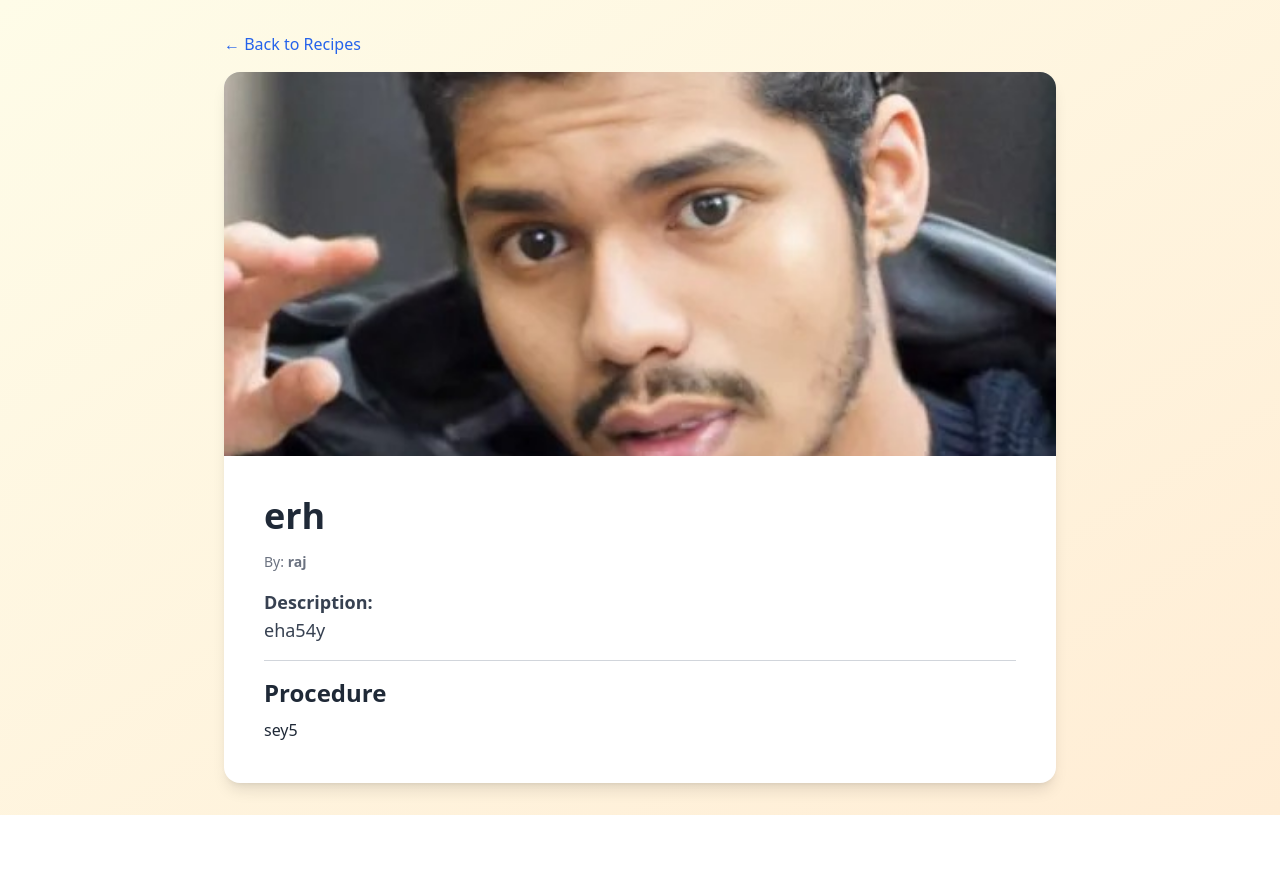
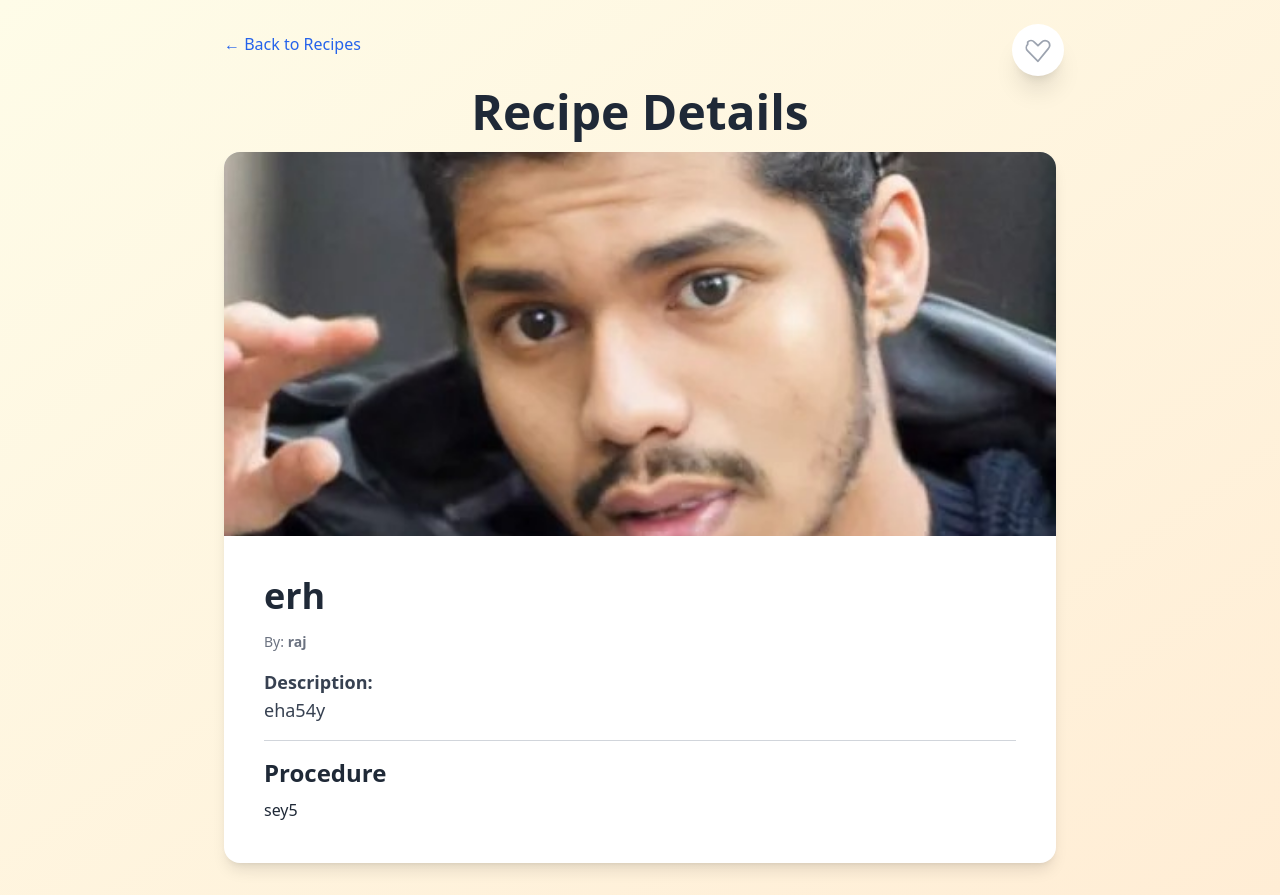
Before and after one commit to codesayan2004/recipe_proj, a Django app: page /dashboard/recipe/1/ in a window 1280 px wide. Before the commit the page ends 815 px from the top, so only its background shows below. Run offline with Django 5.2, Linux system fonts and the light colour scheme; data comes from the database, SQL or seed files in the repository; both versions use the stored data as it was after the commit; some libraries are stand-ins or nearby versions.

Commit message:
V2 Full project completed UI could be improved

```diff
--- a/accounts/admin.py
+++ b/accounts/admin.py
@@ -1,5 +1,7 @@
 from django.contrib import admin
-from .models import FoodItem
+from .models import FoodItem, Wishlist, AdditionalUserInfo
 # Register your models here.
 
 admin.site.register(FoodItem)
+admin.site.register(Wishlist)
+admin.site.register(AdditionalUserInfo)
--- a/accounts/models.py
+++ b/accounts/models.py
@@ -25,3 +25,13 @@ class FoodItem(models.Model):
 
     def __str__(self):
         return self.title
+
+class Wishlist(models.Model):
+    user = models.ForeignKey(User, on_delete=models.CASCADE)
+    recipe = models.ForeignKey(FoodItem, on_delete=models.CASCADE)  # use your Recipe model
+
+    class Meta:
+        unique_together = ('user', 'recipe')  # Prevent duplicates
+
+    def __str__(self):
+        return f"{self.user.username} - {self.recipe.title}"
--- a/accounts/templates/dashboard.html
+++ b/accounts/templates/dashboard.html
@@ -45,7 +45,7 @@
       </a>
 
       <!-- Wishlist -->
-      <a href="#wishlist" class="bg-white p-6 rounded-lg shadow hover:shadow-lg transition text-center group">
+      <a href="wishlist" class="bg-white p-6 rounded-lg shadow hover:shadow-lg transition text-center group">
         <i class="fas fa-heart text-4xl text-red-400 group-hover:text-red-600"></i>
         <h2 class="mt-4 text-xl font-semibold text-gray-700 group-hover:text-red-500">Wishlist</h2>
       </a>
--- a/accounts/templates/part_recipe.html
+++ b/accounts/templates/part_recipe.html
@@ -1,20 +1,58 @@
 <!DOCTYPE html>
 <html lang="en">
+
 <head>
   <meta charset="UTF-8">
   <title>{{ item.title }} | Recipe Details</title>
   <meta name="viewport" content="width=device-width, initial-scale=1.0">
   <script src="https://cdn.tailwindcss.com"></script>
 </head>
+
 <body class="bg-gradient-to-br from-yellow-50 to-orange-100 min-h-screen">
-  <div class="max-w-4xl mx-auto p-4 md:p-8">
+  <div class="max-w-4xl mx-auto p-4 md:p-8 relative">
 
-    <a href="/dashboard/recipe" class="text-blue-600 hover:underline text-sm md:text-base">&larr; Back to Recipes</a>
+    <!-- Back Button -->
+    <a href="/dashboard/recipe/" class="text-blue-600 hover:underline text-sm md:text-base">&larr; Back to Recipes</a>
 
+    <!-- Wishlist Button -->
+    <form method="POST" action="/wishlist/toggle/{{ item.id }}/" class="absolute top-6 right-6 z-10">
+      {% csrf_token %}
+      <button type="submit" class="group relative bg-white shadow-xl rounded-full p-3 hover:bg-red-100 transition duration-300">
+        {% if in_wishlist %}
+        <!-- Filled heart -->
+        <svg xmlns="http://www.w3.org/2000/svg" fill="#ef4444" viewBox="0 0 24 24" stroke="currentColor"
+          class="w-7 h-7 group-hover:scale-110 transition-transform duration-200">
+          <path stroke-linecap="round" stroke-linejoin="round"
+            d="M3.172 5.172a4 4 0 015.656 0L12 8.343l3.172-3.171a4 4 0 115.656 5.656L12 21.657l-8.828-8.829a4 4 0 010-5.656z" />
+        </svg>
+        <span
+          class="absolute -top-8 right-1 bg-red-500 text-white text-xs px-2 py-1 rounded-md opacity-0 group-hover:opacity-100 transition-opacity duration-200 shadow-lg">
+          Remove
+        </span>
+        {% else %}
+        <!-- Outline heart -->
+        <svg xmlns="http://www.w3.org/2000/svg" fill="none" stroke="#9ca3af" viewBox="0 0 24 24" stroke-width="1.5"
+          class="w-7 h-7 group-hover:scale-110 transition-transform duration-200 hover:stroke-red-500">
+          <path stroke-linecap="round" stroke-linejoin="round"
+            d="M3.172 5.172a4 4 0 015.656 0L12 8.343l3.172-3.171a4 4 0 115.656 5.656L12 21.657l-8.828-8.829a4 4 0 010-5.656z" />
+        </svg>
+        <span
+          class="absolute -top-8 right-1 bg-gray-700 text-white text-xs px-2 py-1 rounded-md opacity-0 group-hover:opacity-100 transition-opacity duration-200 shadow-lg">
+          Add
+        </span>
+        {% endif %}
+      </button>
+    </form>
+
+    <!-- Recipe Header -->
+    <h1 class="text-4xl md:text-5xl font-bold text-gray-800 text-center mt-8">Recipe Details</h1>
+
+    <!-- Recipe Card -->
     <div class="bg-white rounded-2xl shadow-lg overflow-hidden mt-4">
-      <img src="{{ item.image.url }}" alt="{{ item.title }}"
-           class="w-full h-64 md:h-96 object-cover object-center">
+      <!-- Recipe Image -->
+      <img src="{{ item.image.url }}" alt="{{ item.title }}" class="w-full h-64 md:h-96 object-cover object-center">
 
+      <!-- Recipe Content -->
       <div class="p-6 md:p-10 space-y-4">
         <h1 class="text-3xl md:text-4xl font-bold text-gray-800">{{ item.title }}</h1>
         <p class="text-gray-500 text-sm">By: <span class="font-semibold">{{ item.auth.username }}</span></p>
@@ -31,4 +69,5 @@
     </div>
   </div>
 </body>
+
 </html>
--- a/accounts/urls.py
+++ b/accounts/urls.py
@@ -17,4 +17,6 @@ urlpatterns = [
     path('dashboard/my_recipes/<int:id>/', particular_my_recipe, name='particular_my_recipe'),
     path('dashboard/update_recipe/<int:id>/', update_recipe, name='update_recipe'),
     path('dashboard/delete_recipe/<int:id>/', delete_recipe, name='delete_recipe'),
+    path('wishlist/toggle/<int:id>/', toggle_wishlist, name='toggle_wishlist'),
+    path('dashboard/wishlist/', wishlist, name='wishlist'),
 ]
--- a/accounts/views.py
+++ b/accounts/views.py
@@ -4,7 +4,7 @@ from django.contrib.auth import authenticate, login, logout
 from django.contrib.auth.models import User
 from django.contrib import messages
 from django.template import loader
-from .models import AdditionalUserInfo, FoodItem
+from .models import AdditionalUserInfo, FoodItem, Wishlist
 # Create your views here.
 
 def home(request):
@@ -98,9 +98,13 @@ def guest_recipes(request):
 
 def particular_recipe(request, id):
     itm = FoodItem.objects.get(id=id)
+    in_wishlist = False
+    if request.user.is_authenticated:
+        in_wishlist = Wishlist.objects.filter(user=request.user, recipe=itm).exists()
     template = loader.get_template("part_recipe.html")
     context = {
-        'item' : itm
+        'item' : itm,
+        'in_wishlist': in_wishlist
     }
     return HttpResponse(template.render(context,request))
 
@@ -194,3 +198,37 @@ def update_recipe(request, id):
 
 def guest_particular_recipe(request, id):
     return HttpResponse("You Need to Login First to View this Recipe")
+
+def toggle_wishlist(request, id):
+    if request.user.is_authenticated:
+        food_item = FoodItem.objects.get(id=id)
+        wishlist_item, created = Wishlist.objects.get_or_create(user=request.user, recipe=food_item)
+
+        user_info = AdditionalUserInfo.objects.get(user=request.user)
+
+        if created:
+            messages.success(request, "Recipe added to wishlist")
+            user_info.wishlist_cnt += 1
+            user_info.save()
+        else:
+            wishlist_item.delete()
+            messages.success(request, "Recipe removed from wishlist")
+            user_info.wishlist_cnt -= 1
+            user_info.save()
+
+        return redirect(f'/dashboard/recipe/{id}')
+    else:
+        messages.info(request, "You need to login first")
+        return redirect('/login')
+
+def wishlist(request):
+    if request.user.is_authenticated:
+        wishlist_items = Wishlist.objects.filter(user=request.user)
+        print(wishlist_items)
+        food_items = [item.recipe for item in wishlist_items]
+        template = loader.get_template('wishlist.html')
+        context = {'food_items': food_items}
+        return HttpResponse(template.render(context, request))
+    else:
+        messages.info(request, "You need to login first")
+        return redirect('/login')
```
Also changed, not shown: accounts/templates/wishlist.html (added, +37 -0 lines), accounts/migrations/0003_wishlist.py (added), db.sqlite3, media/food_images/WhatsApp_Image_2025-03-30_at_23.21.39.jpeg (added), media/food_images/WhatsApp_Image_2025-04-05_at_11.15.39.jpeg (added), media/food_images/WhatsApp_Image_2025-04-19_at_01.55.42.jpeg (added), media/food_images/WhatsApp_Image_2025-05-03_at_00.06.20.jpeg (added), media/food_images/aifaceswap-3d039cce04d964861a2f213db29701c6.jpg (added), 2 other files.
